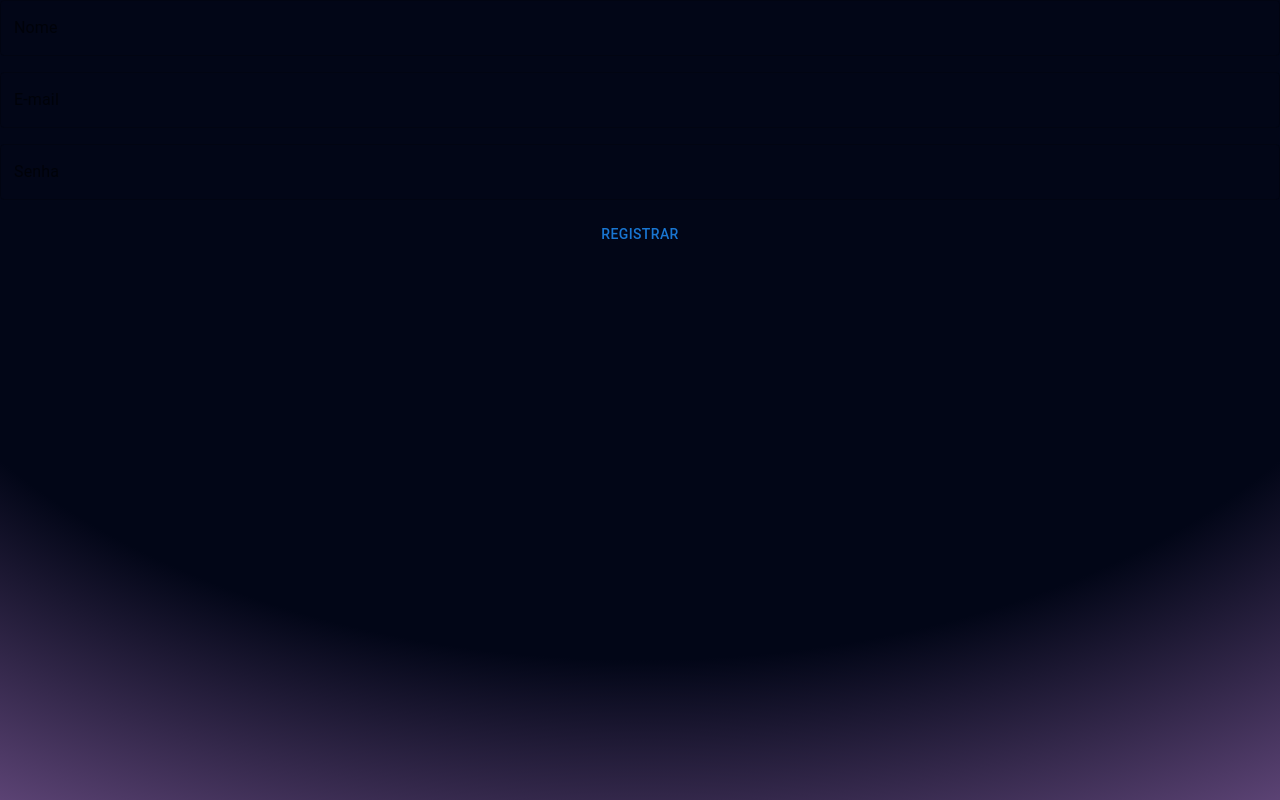
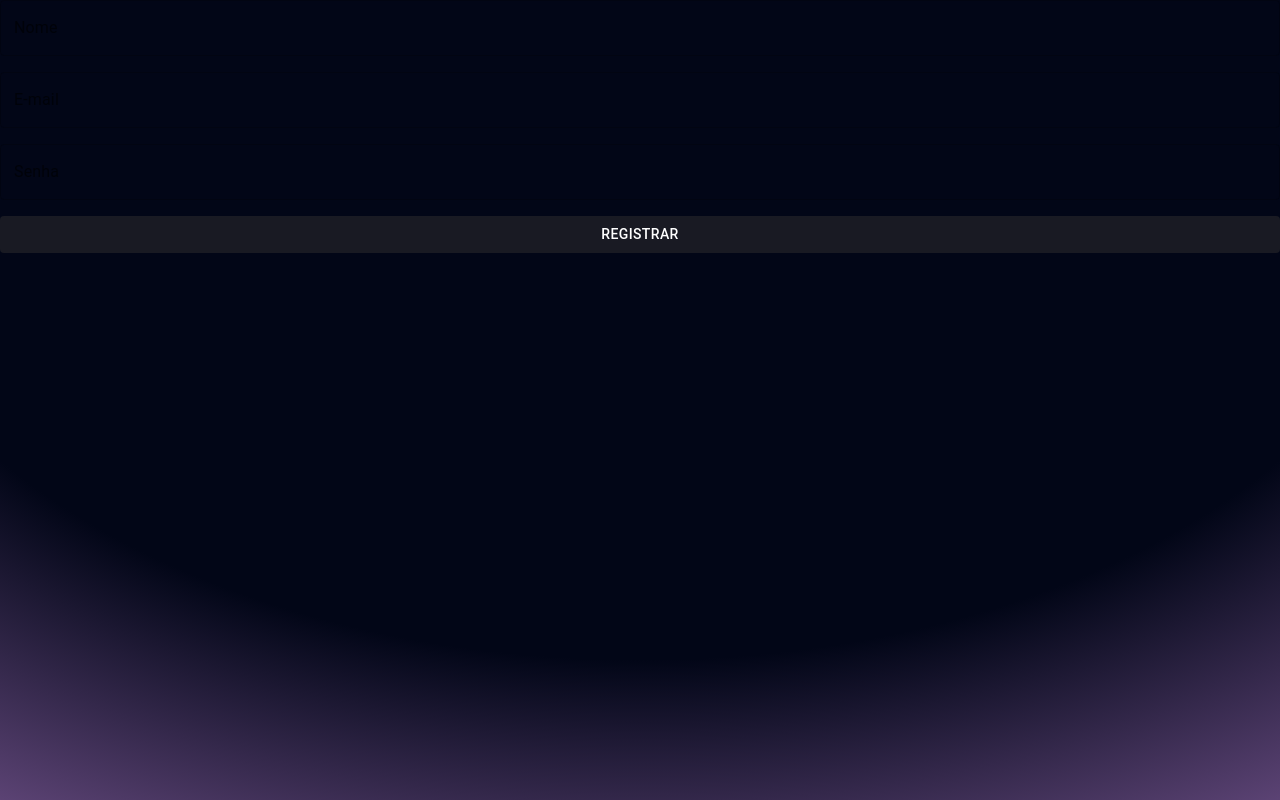
Before and after one commit to MarceloRodriguesOliveira/dev-service-hub, a Next.js app: page /login in a window 1280 px wide. Built offline with nearby package versions, Linux system fonts and the light colour scheme.

Commit message:
style: changed ripple effect on button

```diff
--- a/app/(auth)/register/register-form.tsx
+++ b/app/(auth)/register/register-form.tsx
@@ -57,7 +57,14 @@ export default function RegisterForm() {
         <div>
           <Button
             disabled={isPending}
-            className="w-full mt-6 bg-dark text-white text-center text-base "
+            sx={{
+              backgroundColor: "#191a23",
+              color: "white",
+              "&:hover": {
+                backgroundColor: "#22232d",
+              },
+            }}
+            className="w-full mt-6 text-white text-center text-base transition ease-in"
             type="submit"
           >
             Registrar
```
